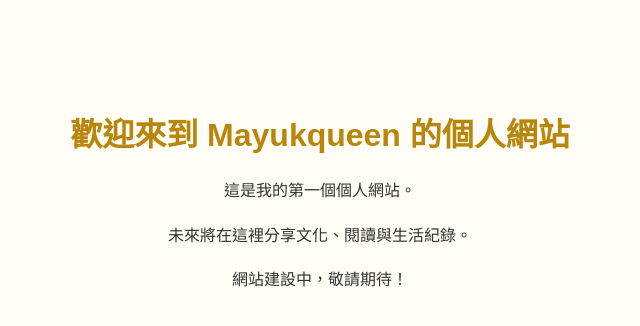
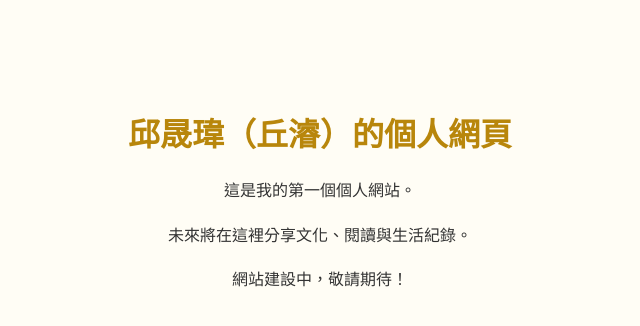
Before and after one commit to mayukqueen/mayukqueen.github.io, a plain HTML site: page index.html in a window 1280 px wide. Shown: the whole page, without its empty margins (320-960 px from the left). Drawn offline with Linux system fonts and the light colour scheme.

Commit message:
Update index.html

```diff
--- a/index.html
+++ b/index.html
@@ -4,7 +4,7 @@
 <head>
   <meta charset="UTF-8">
   <meta name="viewport" content="width=device-width, initial-scale=1">
-  <title>Mayukqueen 的個人網站</title>
+<title>邱晟瑋（丘濬）的個人網頁</title>
   <style>
     body {
       font-family: Arial, sans-serif;
@@ -22,7 +22,7 @@
   </style>
 </head>
 <body>
-  <h1>歡迎來到 Mayukqueen 的個人網站</h1>
+<h1>邱晟瑋（丘濬）的個人網頁</h1>
   <p>這是我的第一個個人網站。</p>
   <p>未來將在這裡分享文化、閱讀與生活紀錄。</p>
   <p>網站建設中，敬請期待！</p>
```
